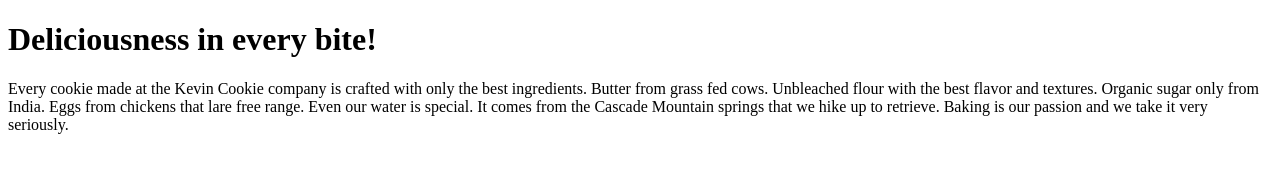
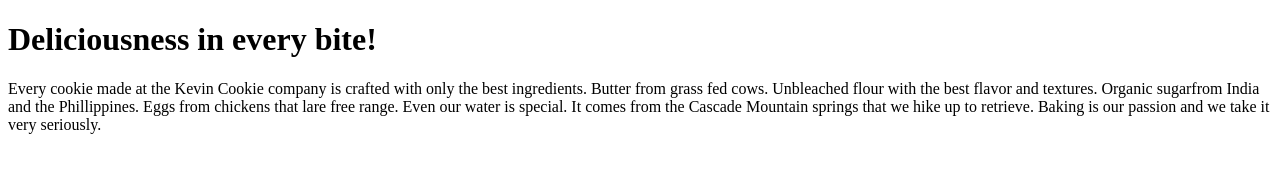
Before and after one commit to WulffJoji/kevincookiecomapny.com, a plain HTML site: page index.htm in a window 1280 px wide. Drawn offline with Linux system fonts and the light colour scheme.

Commit message:
Update index.htm

```diff
--- a/index.htm
+++ b/index.htm
@@ -4,7 +4,7 @@
 
 <h1>Deliciousness in every bite!</h1>
 
-<p>Every cookie made at the Kevin Cookie company is crafted with only the best ingredients. Butter from grass fed cows. Unbleached flour with the best flavor and textures. Organic sugar only from India. Eggs from chickens that lare free range. Even our water is special. It comes from the Cascade Mountain springs that we hike up to retrieve. Baking is our passion and we take it very seriously.</p>
+<p>Every cookie made at the Kevin Cookie company is crafted with only the best ingredients. Butter from grass fed cows. Unbleached flour with the best flavor and textures. Organic sugarfrom India and the Phillippines. Eggs from chickens that lare free range. Even our water is special. It comes from the Cascade Mountain springs that we hike up to retrieve. Baking is our passion and we take it very seriously.</p>
 
 
 </body>
```
